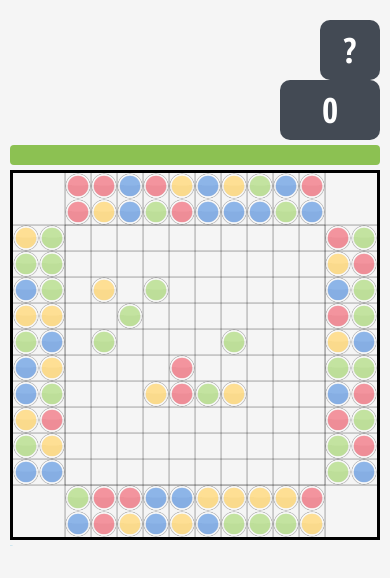
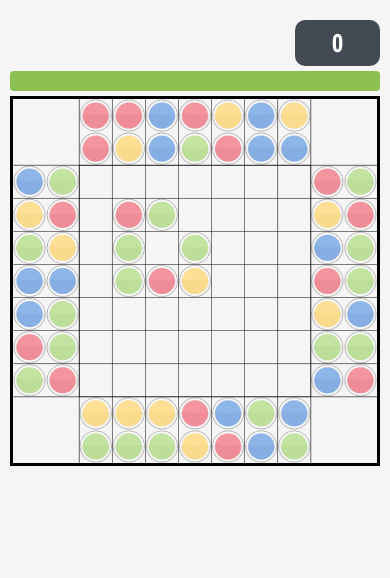
Before and after one commit to waree/Collider, a plain HTML site: page index.html in a window 390 px wide. Drawn offline with nearby package versions, Linux system fonts and the light colour scheme.

Commit message:
Mobile gameplay

```diff
--- a/css/style.css
+++ b/css/style.css
@@ -19,7 +19,7 @@ span{font-family:"Open Sans Condensed",sans-serif}
 #game{display:inline-block;width:100%;max-width:720px;}
 #layers {position:relative;width: 100%;}
 .progress{margin:5px 0!important}
-#header{display:block;height:60px;margin-top:20px;vertical-align:middle}
+#header{display:block;margin-top:20px;vertical-align:middle}
 #hp{width:100%;-webkit-transition:width 1s ease-in-out;-moz-transition:width 1s ease-in-out;-o-transition:width 1s ease-in-out;transition:width .5s ease-in-out}
 #hp-container{border:1px solid #000;display:block;height:10px;margin:5px 0;width:724px}
 .header-text{color:#fff;font-family:"Open Sans Condensed",sans-serif;font-size:35px;font-weight:700}
@@ -56,8 +56,13 @@ h3{margin:0 0 15px!important}
 }
 
 @media only screen
-and (min-width : 1200px) and (max-width : 1400px) {
+and (max-width : 1400px) {
   #wrapper { max-width:495px; }
+	#toggle-help { display: none!important; }
+	#points-container { min-width: 85px; }
+	.header-text { font-size: 25px; padding: 5px; }
+	#combos{height:45px;width:155px;float:left}
+
 }
 
 @media only screen
--- a/js/collider.js
+++ b/js/collider.js
@@ -117,7 +117,7 @@ function render() {
 	}
 }
 function init() {
-	p = new Collider(10);
+	p = $("#board").width() < 600 ? new Collider(7) : new Collider(10);
 
 	gamestart = true;
 	gameover = false;
```
